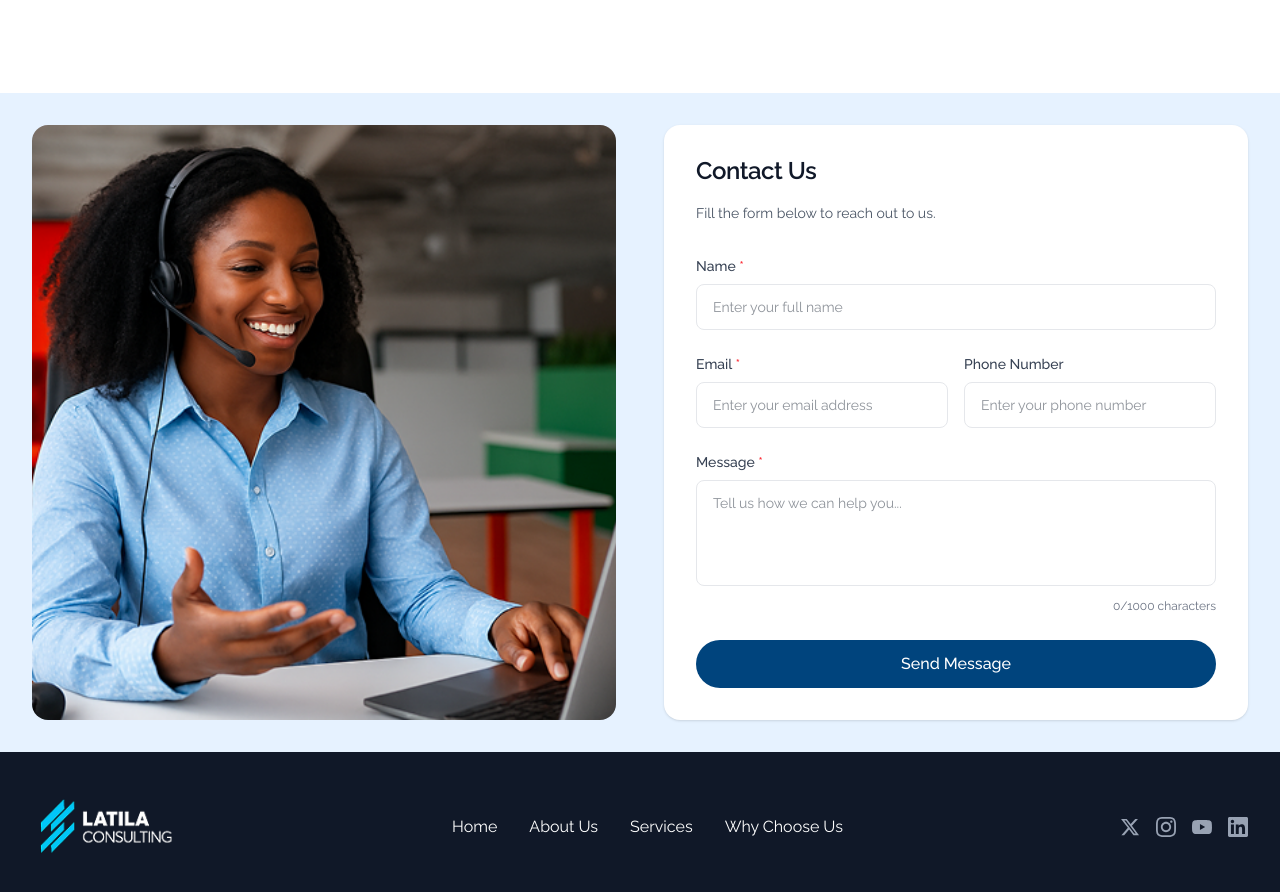
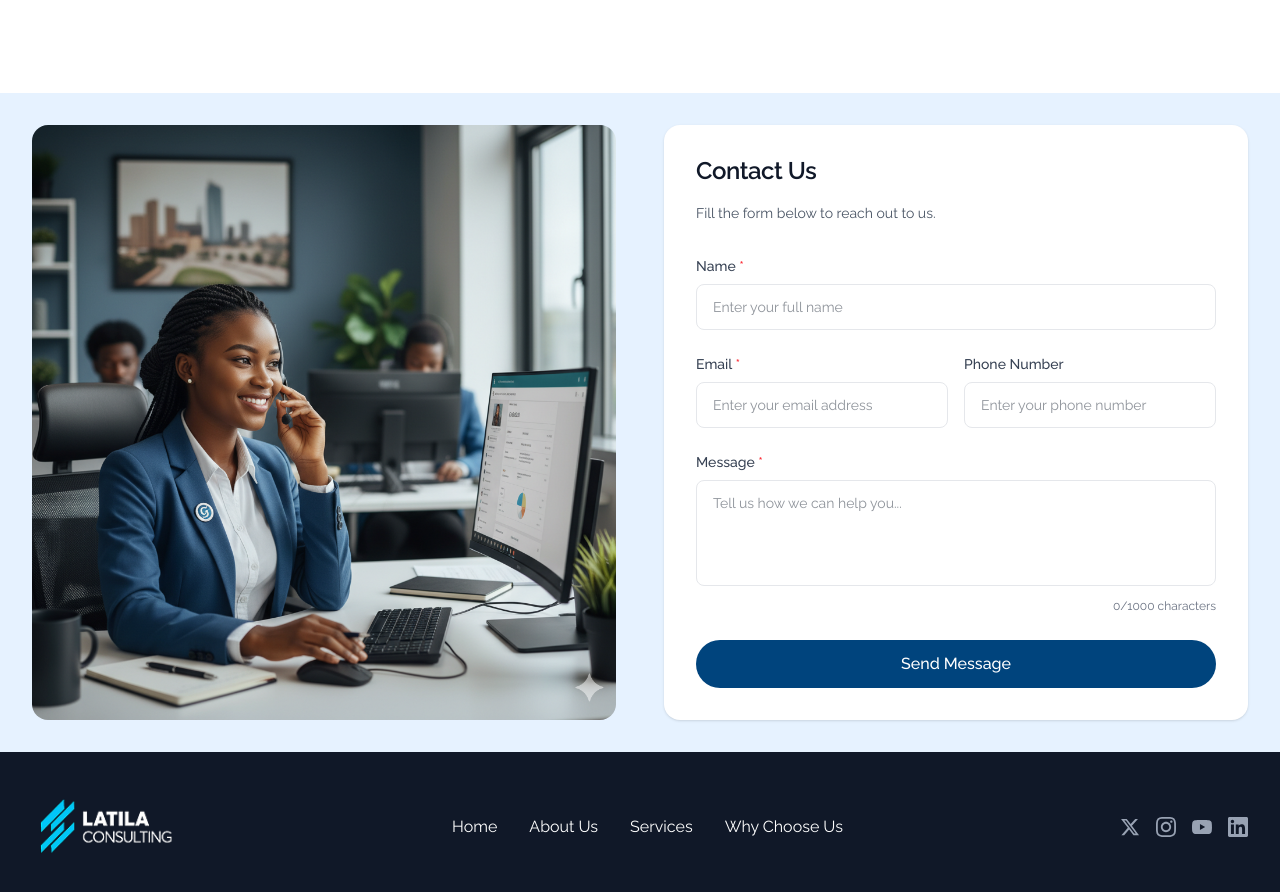
Before and after one commit to sbscphp/latila, a Next.js app: page / in a window 1280 px wide. Shown: the part 2400-3292 px from the top of the page. Built offline with nearby package versions, Linux system fonts and the light colour scheme; no server answers.

Commit message:
contact us image changes

```diff
--- a/app/components/sections/ContactSection.tsx
+++ b/app/components/sections/ContactSection.tsx
@@ -172,7 +172,7 @@
             <FadeInLeft delay={0.2}>
               <div className="rounded-2xl overflow-hidden h-full">
                 <Image
-                  src="/assets/images/Contactus.png"
+                  src="/assets/images/Picture for website design.png"
                   alt="Professional support team at Latila Consulting"
                   className="w-full h-full object-cover"
                   width={500}
```
Also changed, not shown: public/assets/images/Picture for website design.png (added).
